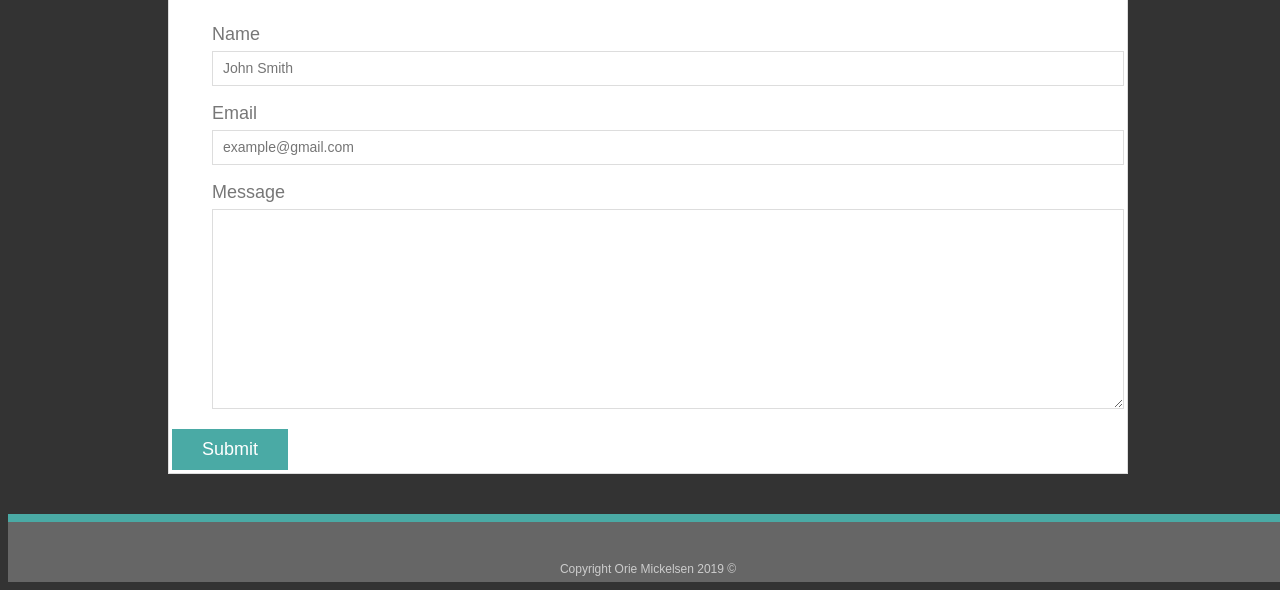
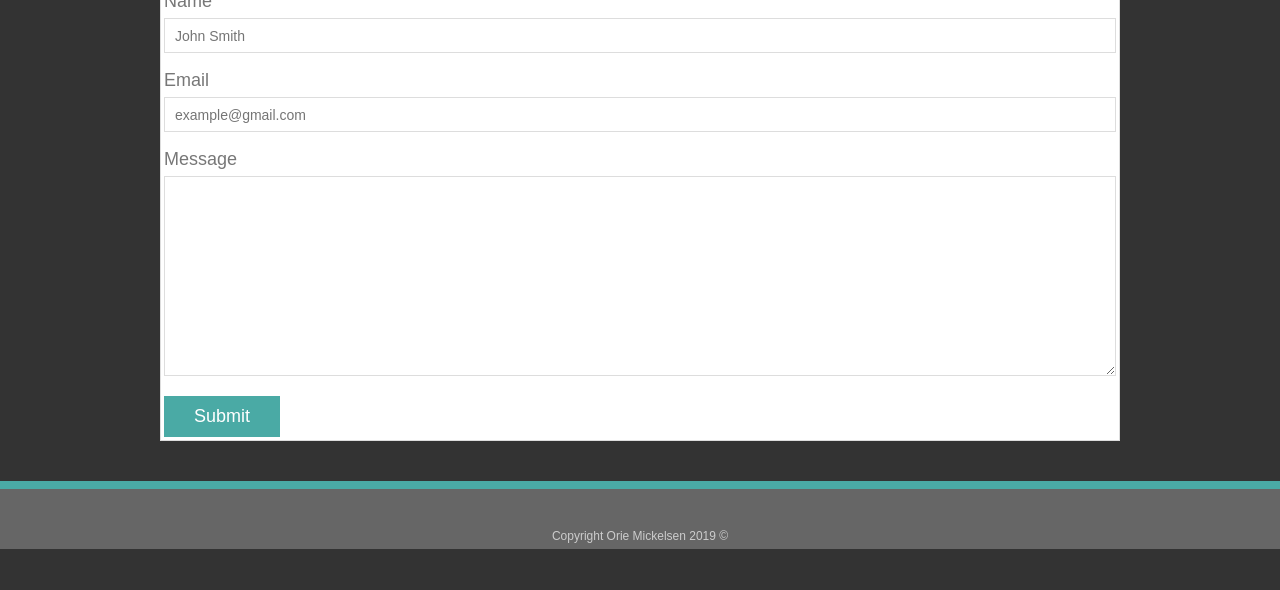
Before and after one commit to omickelsen/Basic-Portfolio, a plain HTML site: page contact.html in a window 1280 px wide. Shown: the part 237-827 px from the top of the page. After the commit the page ends 800 px from the top, so only its background shows below. Drawn offline with Linux system fonts and the light colour scheme.

Commit message:
added reset.css

```diff
--- a/contact.html
+++ b/contact.html
@@ -4,6 +4,7 @@
       <meta charset="UTF-8">
       <meta name="viewport" content="width=device-width, initial-scale=1.0">
       <meta http-equiv="X-UA-Compatible" content="ie=edge">
+      <link rel="stylesheet" href="reset.css">
       <link rel="stylesheet" type="text/css" href="assets/css/style.css">
       <title>Basic-Portfolio</title>
   </head>
```
Also changed, not shown: index.html (+1 -0 lines), portfolio.html (+1 -0 lines).
